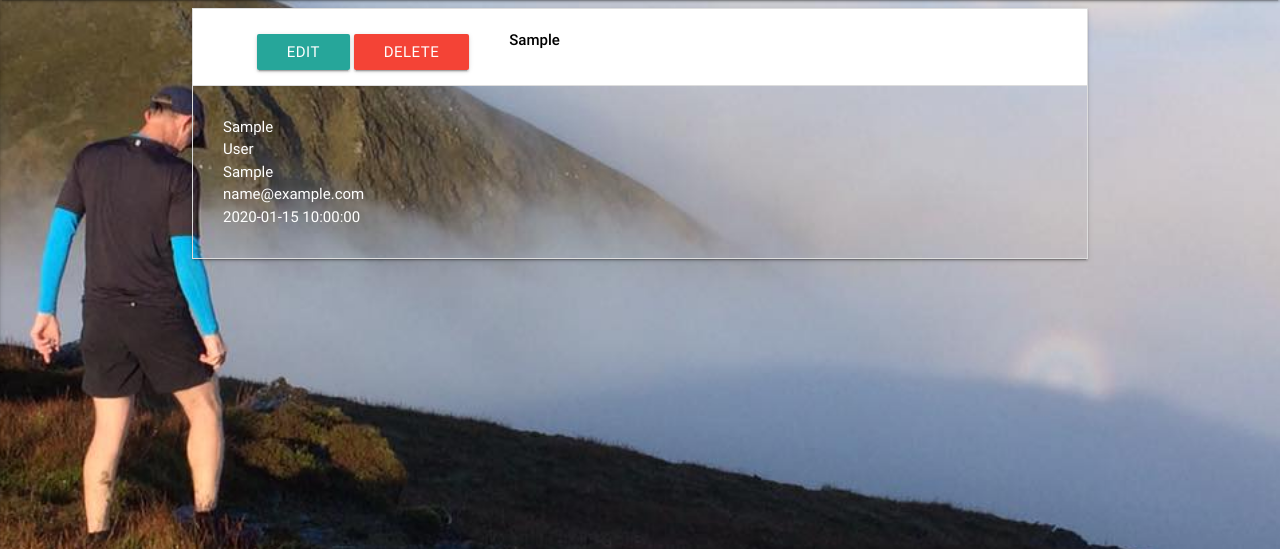
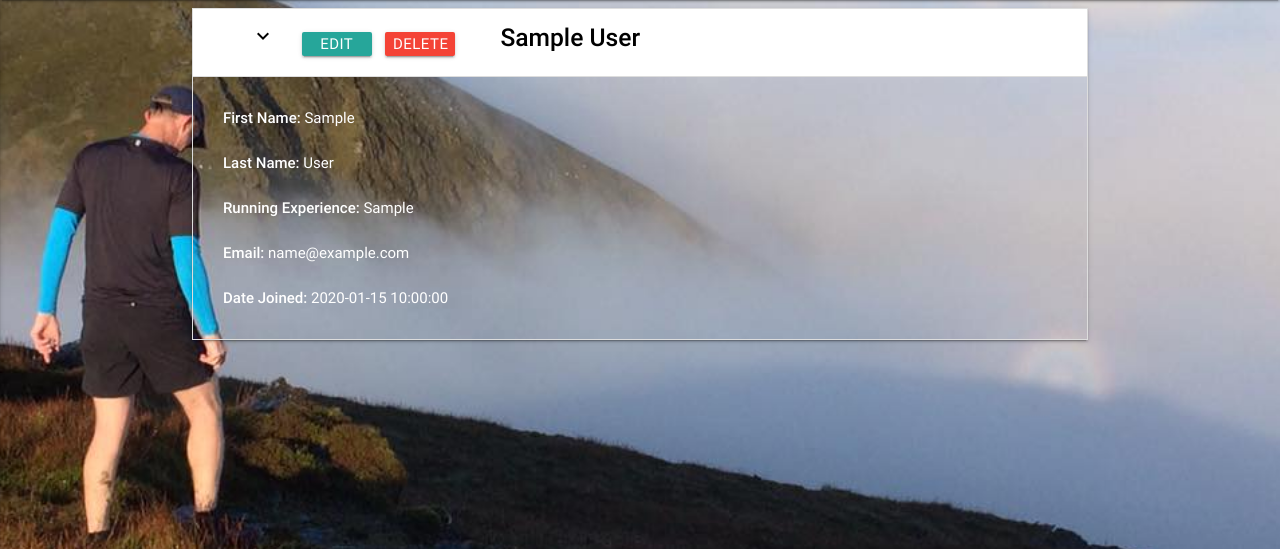
Before and after one commit to alchemist2016/West-Cork-Trail-Runners, a Flask app: page /get_members in a window 1280 px wide, after a click that opens the changed part. Shown: the part 64-613 px from the top of the page. Run offline with Flask 2, Linux system fonts and the light colour scheme; a database or web service that is not in the repository returns one stand-in record (values such as "Sample title"); some libraries are stand-ins or nearby versions.

Commit message:
Styling the forms and added an image

```diff
--- a/static/css/style.css
+++ b/static/css/style.css
@@ -12,19 +12,24 @@ body,html {
     height: 100%;
 }
 /*--Formatting for Edit and Delete Buttons in Forms--*/
-.btn_small {
+.btn-small {
     height: 24px;
-    width: 60px;
+    width: 70px;
     line-height: 24px;
     margin: 5px 5px;
     padding: 0 0.5em;
 }
 
-.task-header {
-    margin-top: 5px;
+.material-icons {
+    text-rendering: optimizeLegibility;
+    font-feature-settings: 'liga';
     color: black;
 }
-/*---GetTrails---*/
+.task-header h5 {
+    color: black;
+    margin: 0 auto;
+}
+/*---GetTrails/GetMembers---*/
 #trails {
     text-align: center;
 }
@@ -32,7 +37,7 @@ body,html {
     text-align: center;
     margin-left: 40px;
     color: black;
-}
+}}
 .btn, .btn-large {
     text-decoration: none;
     color: #fff;
--- a/templates/editmember.html
+++ b/templates/editmember.html
@@ -1,5 +1,6 @@
 {% extends 'base.html' %}
 {% block content %}
+<body background="{{ url_for('static', filename='img/west_cork_trail_runners.jpg') }}">
 <h3 style="text-align: center">Edit Member</h3>
 <div class="container">
 	<div class="row">
--- a/templates/edittrail.html
+++ b/templates/edittrail.html
@@ -1,5 +1,6 @@
 {% extends 'base.html' %}
 {% block content %}
+<body background="{{ url_for('static', filename='img/bench.jpg') }}">
 <h3 style="text-align: center">Edit Trail</h3>
 <div class="container">
 	<div class="row">
--- a/templates/get_members.html
+++ b/templates/get_members.html
@@ -5,26 +5,28 @@
 	{% for member in members %}
 	<li>
 		<div class="collapsible-header" id="form-member-color">
-			<div class="col s3">
+			<div class="col s3 center-align">
 				<i class="material-icons">expand_more</i>
 				<a href="{{url_for('edit_member', member_id=member._id)}}"class="waves-effect waves-light btn btn-small">Edit</a>
                 <a href="{{url_for('delete_member', member_id=member._id)}}" class="waves-effect waves-light btn btn-small red">Delete</a>
 			</div>
 			<div class="task-header col s9 center-align">
-				<strong>{{member.first_name}}</strong>
+				<h5><strong>{{member.first_name}} {{member.last_name}}</strong></h5>
 			</div>
 		</div>
                <div class="collapsible-body">
                 <span>
-                {{member.first_name}}
+                <ul>
+                <li><strong>First Name: </strong>{{member.first_name}}</li>
                     <br>
-                {{member.last_name}}
+                    <li><strong>Last Name: </strong>{{member.last_name}}</li>
                     <br>
-                {{member.running_experience}}
+                    <li><strong>Running Experience: </strong>{{member.running_experience}}</li>
                     <br>
-                {{member.email}}
+                    <li><strong>Email: </strong>{{member.email}}</li>
                     <br>
-                {{member.date_joined}}
+                    <li><strong>Date Joined: </strong>{{member.date_joined}}</li>
+                    </ul>
                 </span>
             </div>
 	</li>
```
Also changed, not shown: static/img/runner.jpg (added). Lines whose indentation alone changed are shown as unchanged.
